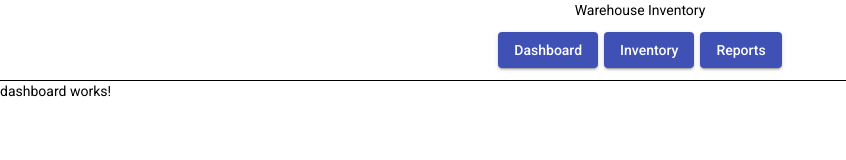
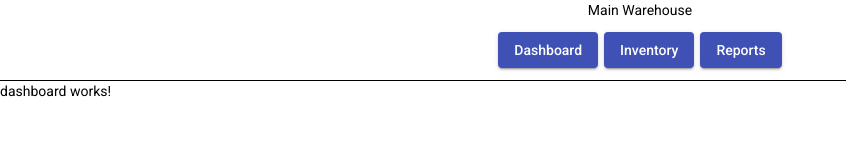
Before and after one commit to ungerecht/warehouse-inventory, an Angular app: page /dashboard in a window 1280 px wide. Shown: the top 160 px of the page, without its empty margins (0-846 px from the left). Built offline with nearby package versions, Linux system fonts and the light colour scheme.

Commit message:
change default warehouse title

```diff
--- a/src/app/app.component.ts
+++ b/src/app/app.component.ts
@@ -6,5 +6,5 @@ import { Component } from '@angular/core';
   styleUrls: ['./app.component.css'],
 })
 export class AppComponent {
-  title = 'Warehouse Inventory';
+  title = 'Main Warehouse';
 }
```
